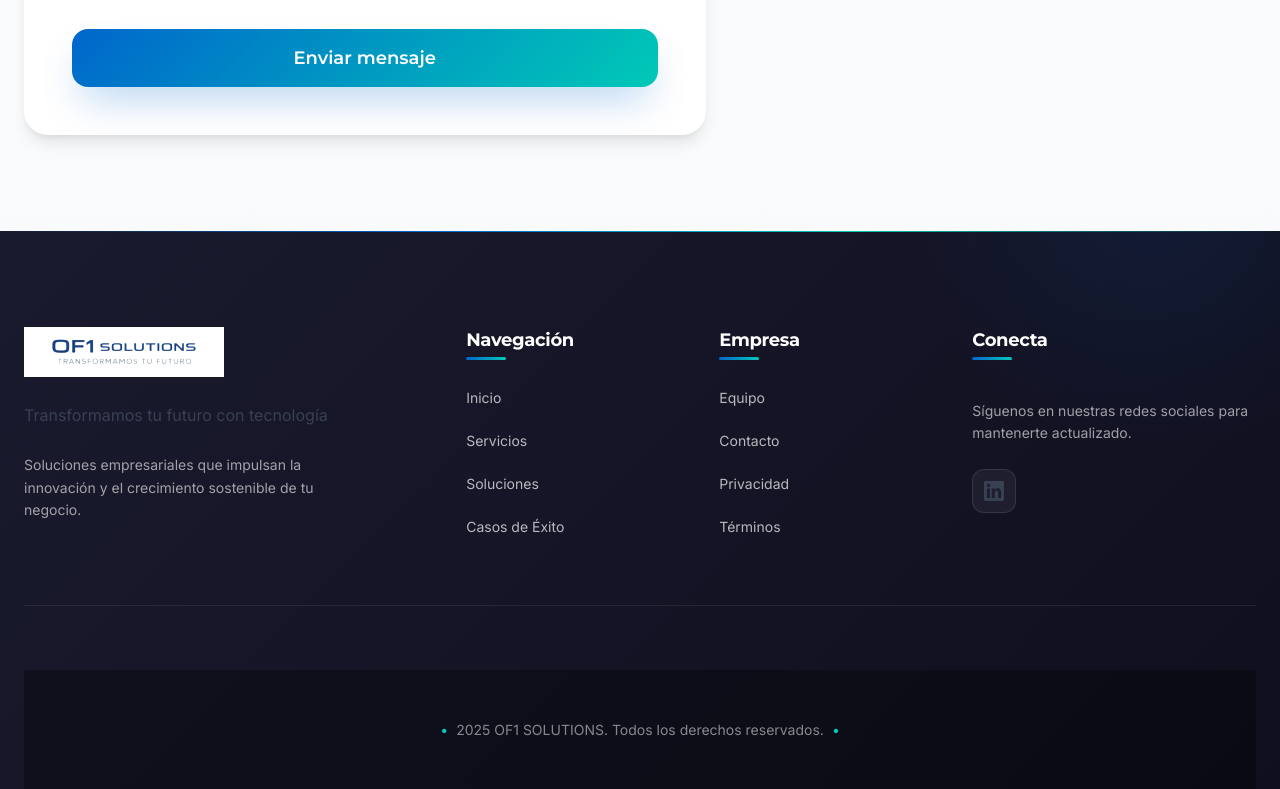
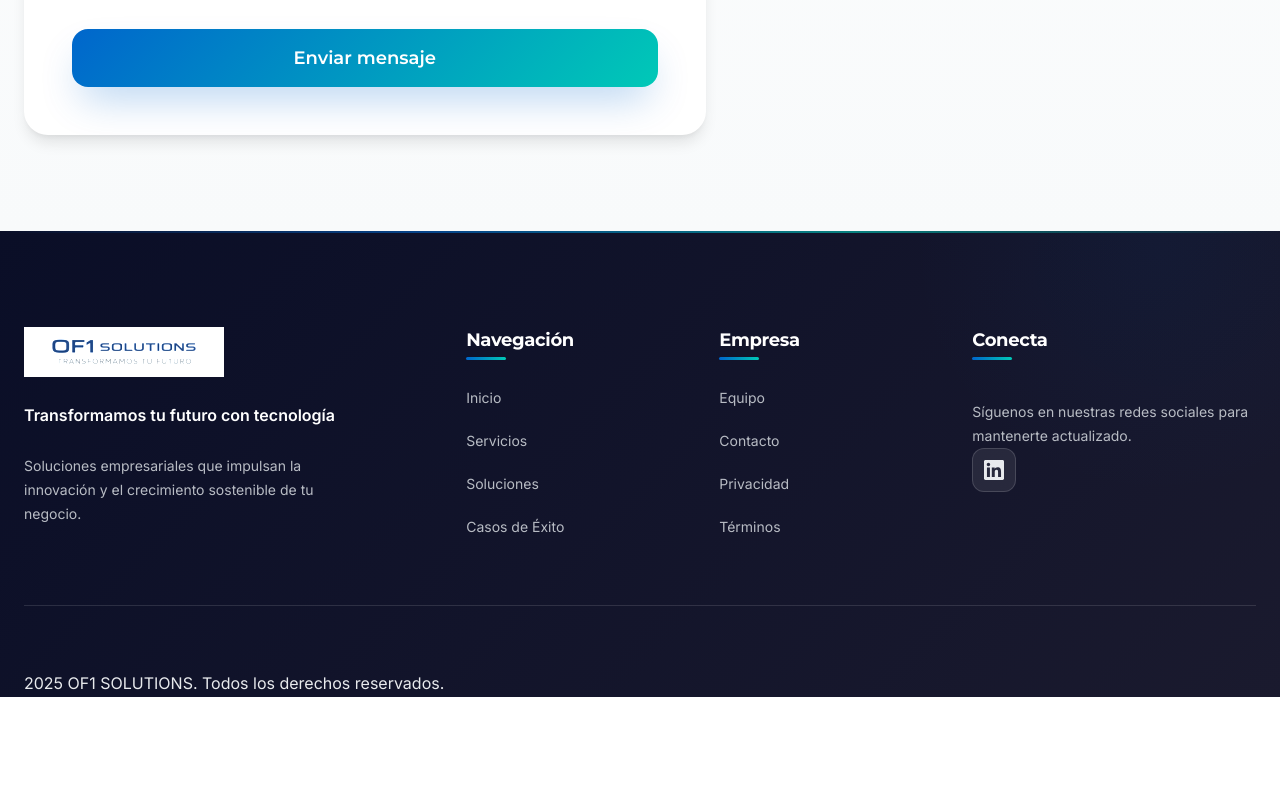
Before and after one commit to llalloman/of1solutions, a plain HTML site: page index.html in a window 1280 px wide. Shown: the part 6366-7155 px from the top of the page. After the commit the page ends 7063 px from the top, so only its background shows below. Drawn offline with Linux system fonts and the light colour scheme; animation ran at ten frames a second.

Commit message:
Fix: Center copyright text and improve footer readability

```diff
--- a/styles.css
+++ b/styles.css
@@ -1198,8 +1198,8 @@ button {
    ======================================== */
 
 .footer {
-    background: linear-gradient(135deg, #1a1a2e 0%, #0f0f1e 100%);
-    color: var(--color-gray-light);
+    background: linear-gradient(135deg, #0a0e27 0%, #1a1a2e 100%);
+    color: #e8eaed;
     padding: var(--spacing-3xl) 0 0;
     position: relative;
     overflow: hidden;
@@ -1211,11 +1211,11 @@ button {
     top: 0;
     left: 0;
     right: 0;
-    height: 1px;
+    height: 2px;
     background: linear-gradient(90deg,
         transparent,
-        var(--color-primary),
-        var(--color-secondary),
+        rgba(0, 102, 204, 0.6),
+        rgba(0, 201, 183, 0.6),
         transparent
     );
 }
@@ -1227,7 +1227,7 @@ button {
     right: -10%;
     width: 500px;
     height: 500px;
-    background: radial-gradient(circle, rgba(0, 102, 204, 0.1) 0%, transparent 70%);
+    background: radial-gradient(circle, rgba(0, 102, 204, 0.05) 0%, transparent 70%);
     border-radius: 50%;
     pointer-events: none;
 }
@@ -1238,7 +1238,7 @@ button {
     gap: var(--spacing-2xl);
     margin-bottom: var(--spacing-2xl);
     padding-bottom: var(--spacing-2xl);
-    border-bottom: 1px solid rgba(255, 255, 255, 0.08);
+    border-bottom: 1px solid rgba(255, 255, 255, 0.12);
     position: relative;
     z-index: 1;
 }
@@ -1251,33 +1251,33 @@ button {
     height: 50px;
     width: auto;
     margin-bottom: var(--spacing-md);
-    filter: brightness(1.2);
+    filter: brightness(1.3);
     transition: all var(--transition-base);
 }
 
 .footer__logo-image:hover {
-    filter: brightness(1.4);
+    filter: brightness(1.5);
     transform: translateX(5px);
 }
 
 .footer__tagline {
-    color: var(--color-gray-medium);
+    color: #ffffff;
     font-size: var(--fs-base);
+    font-weight: 600;
     line-height: 1.8;
     margin-bottom: var(--spacing-md);
 }
 
 .footer__description {
-    color: rgba(255, 255, 255, 0.6);
+    color: #b8bcc4;
     font-size: var(--fs-sm);
-    line-height: 1.6;
+    line-height: 1.7;
     margin-top: var(--spacing-sm);
 }
-
 .footer__title {
     font-size: var(--fs-lg);
     font-weight: 700;
-    color: var(--color-white);
+    color: #ffffff;
     margin-bottom: var(--spacing-lg);
     position: relative;
     display: inline-block;
@@ -1290,7 +1290,7 @@ button {
     left: 0;
     width: 40px;
     height: 3px;
-    background: linear-gradient(90deg, var(--color-primary), var(--color-secondary));
+    background: linear-gradient(90deg, #0066CC, #00C9B7);
     border-radius: 2px;
 }
 
@@ -1307,7 +1307,7 @@ button {
 }
 
 .footer__list a {
-    color: rgba(255, 255, 255, 0.7);
+    color: #b8bcc4;
     font-size: var(--fs-sm);
     transition: all var(--transition-fast);
     display: inline-block;
@@ -1322,17 +1322,18 @@ button {
     transform: translateY(-50%);
     width: 0;
     height: 2px;
-    background: var(--color-secondary);
+    background: #00C9B7;
     transition: width var(--transition-base);
 }
 
 .footer__list a:hover {
-    color: var(--color-white);
+    color: #ffffff;
     transform: translateX(10px);
 }
 
 .footer__list a:hover::before {
     width: 8px;
+}   width: 8px;
 }
 
 .social-links {
@@ -1347,8 +1348,8 @@ button {
     display: flex;
     align-items: center;
     justify-content: center;
-    background: rgba(255, 255, 255, 0.05);
-    border: 1px solid rgba(255, 255, 255, 0.1);
+    background: rgba(255, 255, 255, 0.08);
+    border: 1px solid rgba(255, 255, 255, 0.15);
     border-radius: 12px;
     transition: all var(--transition-base);
     position: relative;
@@ -1359,15 +1360,15 @@ button {
     content: '';
     position: absolute;
     inset: 0;
-    background: linear-gradient(135deg, var(--color-primary), var(--color-secondary));
+    background: linear-gradient(135deg, #0066CC, #00C9B7);
     opacity: 0;
     transition: opacity var(--transition-base);
 }
 
 .social-link:hover {
     transform: translateY(-4px);
-    border-color: var(--color-primary);
-    box-shadow: 0 8px 24px rgba(0, 102, 204, 0.3);
+    border-color: #0066CC;
+    box-shadow: 0 8px 24px rgba(0, 102, 204, 0.4);
 }
 
 .social-link:hover::before {
@@ -1379,36 +1380,25 @@ button {
     height: 20px;
     position: relative;
     z-index: 1;
+    color: #e8eaed;
     transition: all var(--transition-base);
 }
 
 .social-link:hover svg {
     transform: scale(1.1);
-}
-
+    color: #ffffff;
 .footer__bottom {
     text-align: center;
     padding: var(--spacing-xl) 0;
-    background: rgba(0, 0, 0, 0.3);
+    background: rgba(0, 0, 0, 0.4);
     position: relative;
 }
 
 .footer__copyright {
     font-size: var(--fs-sm);
-    color: rgba(255, 255, 255, 0.5);
-    display: flex;
-    align-items: center;
-    justify-content: center;
-    gap: var(--spacing-xs);
-}
-
-.footer__copyright::before {
-    content: '•';
-    color: var(--color-secondary);
-}
-
-.footer__copyright::after {
-    content: '•';
+    color: #9ca3af;
+    text-align: center;
+}   content: '•';
     color: var(--color-secondary);
 }
 
```
